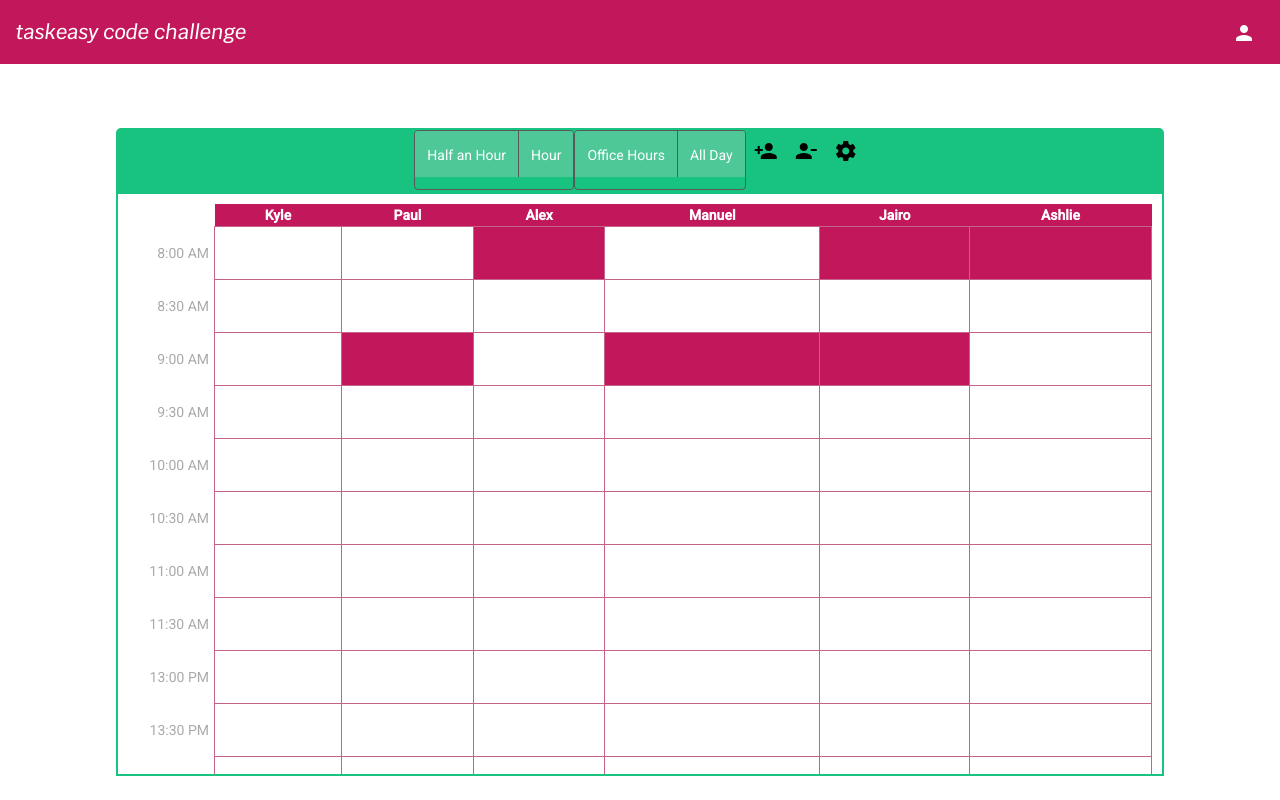
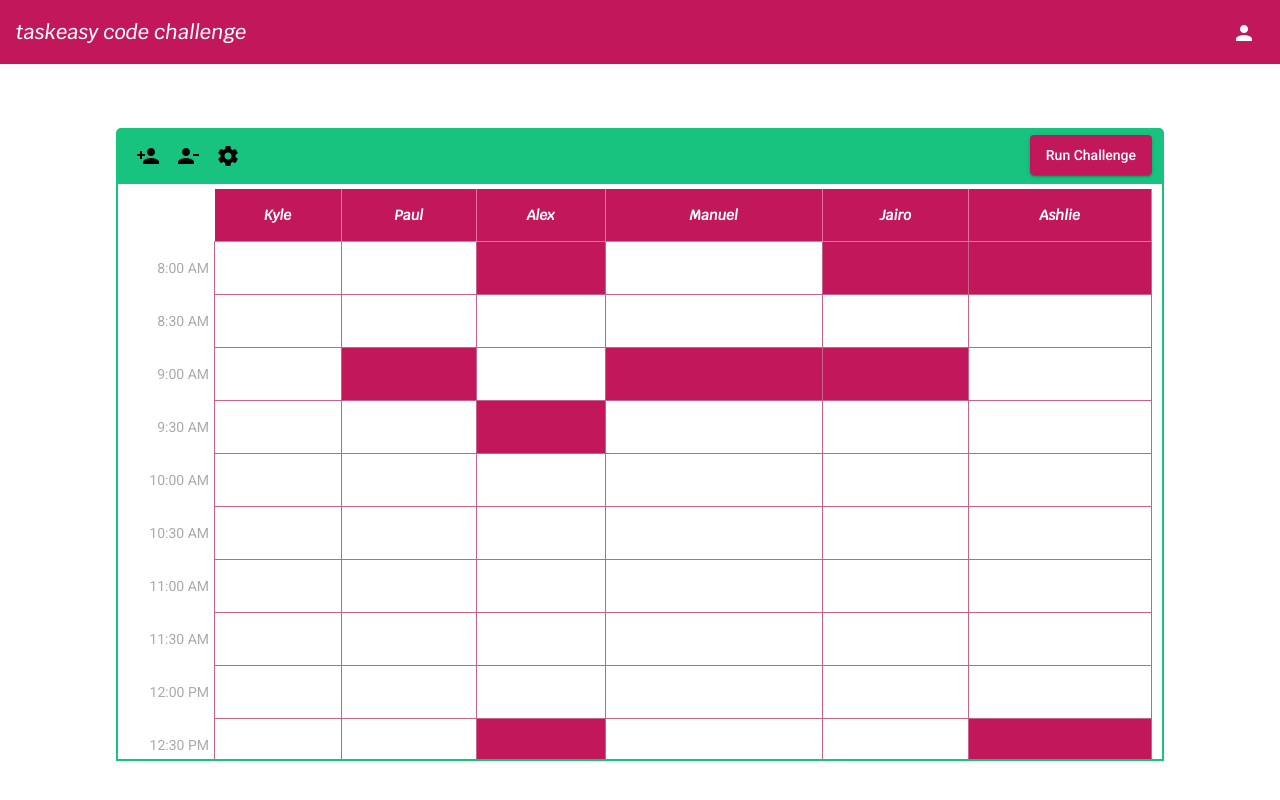
Before and after one commit to marckomatic/code-challenge, an Angular app: page / in a window 1280 px wide. Built offline with nearby package versions, Linux system fonts and the light colour scheme.

Commit message:
Added hours to lunch.

```diff
--- a/src/app/components/daily-planner/daily-planner.component.css
+++ b/src/app/components/daily-planner/daily-planner.component.css
@@ -1,16 +1,20 @@
+/*TOOL BAR FOR */
 #planner-toolbar{
     margin: 0px auto;
     width: 80%;
-    height: 60px;
     margin-top: 5%;
     background-color: #18c27f;
     border: 2px solid #18c27f;
     border-radius: 5px 5px 0px 0px;
-    display: flex;
-    justify-content: center;
-    align-content: center;
+    padding-top: 5px;
+    padding-bottom: 5px;
     padding-left: 10px;
     padding-right: 10px;
+    display: flex;
+}
+
+.toolbar-spacer {
+    flex: 1 1 auto;
 }
 
 #planner-container{
@@ -21,6 +25,7 @@
     height: 70%;
     overflow-y: scroll;
     padding: 10px;
+    padding-top: 5px;
 }
 
 table{
@@ -29,8 +34,12 @@ table{
 }
 
 .th-for-collabs{
+    font-family: 'Krub', "Helvetica Neue", sans-serif;
     background-color: #C2185B;
     color: white;
+    height: 50px;
+    border-right: 1px solid #ee6ea1 ;
+    border-bottom: 1px solid #ee6ea1 ;
 }
 
 .thin-cell-width{
@@ -51,5 +60,9 @@ table{
 .planner-cells:hover{
     cursor: pointer;
     background: #ee6ea1 !important;
+}
 
+.planner-cells:active{
+    cursor: pointer;
+    background: #C2185B !important;
 }
--- a/src/app/components/daily-planner/daily-planner.component.html
+++ b/src/app/components/daily-planner/daily-planner.component.html
@@ -1,14 +1,4 @@
 <div id="planner-toolbar">
-    <mat-button-toggle-group name="interval-duration" aria-label="Font Style" color="primary">
-        <mat-button-toggle  value="" matTooltip='Meet duration of half an hour'>Half an Hour</mat-button-toggle>
-        <mat-button-toggle value="" matTooltip="Meet duration of an hour">Hour</mat-button-toggle>
-    </mat-button-toggle-group>
-
-    <mat-button-toggle-group name="period" aria-label="Font Style" color="primary">
-        <mat-button-toggle value="" matTooltip='Take into account only office hours'>Office Hours</mat-button-toggle>
-        <mat-button-toggle value="" matTooltip='Take into account all day hours'>All Day</mat-button-toggle>
-    </mat-button-toggle-group>
-
     <button mat-icon-button class="example-icon" aria-label="Profile Icon" matTooltip='Add collaborator'>
         <mat-icon>person_add</mat-icon>
     </button>
@@ -21,8 +11,11 @@
         <mat-icon>settings</mat-icon>
     </button>
 
+    <span class="toolbar-spacer"></span>
 
+    <button mat-raised-button color="primary">Run Challenge</button>
 </div>
+
 <div id="planner-container">
     <table>
         <tr>
@@ -31,8 +24,9 @@
         </tr>
         <tr *ngFor="let timeLabel of officeHours" >
             <td class="thin-cell-width">{{timeLabel}}</td>
-            <td class="planner-cells" *ngFor="let collaborator of collaborators" [style.background]="collaboratorIsBusyAtThisTime(collaborator, timeLabel)">
-
+            <td class="planner-cells" *ngFor="let collaborator of collaborators"
+                [style.background]="colorTimeCell(collaborator, timeLabel)"
+                (click)="addBusyTime(collaborator, timeLabel)">
             </td>
         </tr>
     </table>
--- a/src/app/components/daily-planner/daily-planner.component.ts
+++ b/src/app/components/daily-planner/daily-planner.component.ts
@@ -46,8 +46,32 @@ export class DailyPlannerComponent implements OnInit {
     this.officeHours = this._scheduleManager.getTimeLabels();
   }
 
-  collaboratorIsBusyAtThisTime(collaborator:CollaboratorSchedule, time:string){
-    return (collaborator.busyTimes as string[]).includes(time)? '#C2185B': 'white';
+  colorTimeCell(collaborator:CollaboratorSchedule, time:string){
+    return this.collaboratorIsBusyAtThisTime(collaborator, time)? '#C2185B': 'white';
   }
 
+  addBusyTime(collaborator:CollaboratorSchedule, time:string){
+    let containsThisTimes = false;
+    let index = 0;
+    for(index=0; index < (collaborator.busyTimes as string[]).length;  index++){
+      containsThisTimes = (collaborator.busyTimes as string[])[index] == time? true: false;
+      if(containsThisTimes){
+        break;
+      }
+    }
+    if(containsThisTimes){
+      (collaborator.busyTimes as string[]).splice(index, 1);
+    }else{
+      (collaborator.busyTimes as string[]).push(time);
+    }
+  }
+
+  collaboratorIsBusyAtThisTime(collaborator: CollaboratorSchedule, time:string){
+    for(let element of collaborator.busyTimes){
+      if(element == time){
+        return true;
+      }
+    }
+    return false;
+  }
 }
--- a/src/app/services/schedule-manager.service.ts
+++ b/src/app/services/schedule-manager.service.ts
@@ -106,12 +106,12 @@ export class ScheduleManagerService {
     for (let i = startHourTime; i < endHourTime; i++) {
 
       let tag = i < 12? 'AM': 'PM';
-      let stringHour = (i<12?(i%13):(i%13+1));
+      let stringHour = (i<13?(i%13):(i%13+1));
       if (intervalDuration == HALF_AN_HOUR) {
         timeLabels.push(stringHour + ":00 " + tag);
-        timeLabels.push(stringHour + ":30 " + " " + tag)
+        timeLabels.push(stringHour + ":30 " + tag)
       } else if (intervalDuration == HOUR) {
-        timeLabels.push((stringHour+1) + ":00 " + tag);
+        timeLabels.push((stringHour) + ":00 " + tag);
       } else {
         return false;
       }
--- a/src/styles.css
+++ b/src/styles.css
@@ -1,20 +1,31 @@
 /* You can add global styles to this file, and also import other style files */
 
-html, body { height: 100%; }
-body { margin: 0; font-family: 'Krub', "Helvetica Neue", sans-serif;}
-
-
-/*Customizing material styles*/
-.mat-button-toggle-appearance-standard {
-    color: #fff;
-    background: transparent;
-    height: 80%;
-    background-color: #4fc898;
-    font-family:  Roboto, "Helvetica Neue", sans-serif;;
-
+html, body {
+    height: 100%;
 }
 
+body {
+    margin: 0;
+    font-family: 'Krub', "Helvetica Neue", sans-serif;
+}
 
-.mat-button-toggle-checked.mat-button-toggle-appearance-standard {
-    background-color: #169c66;
+/* width */
+::-webkit-scrollbar {
+    width: 10px;
 }
+
+/* Track */
+::-webkit-scrollbar-track {
+    background: #f1f1f1;
+}
+
+/* Scrollbar */
+::-webkit-scrollbar-thumb {
+    background: #ee6ea1;
+    border-radius: 5px;
+}
+
+/* Changing color on over scrollbar*/
+::-webkit-scrollbar-thumb:hover {
+    background: #c85483;
+}
```
Also changed, not shown: 1 other file (tests, documents, lock files or other folders).
